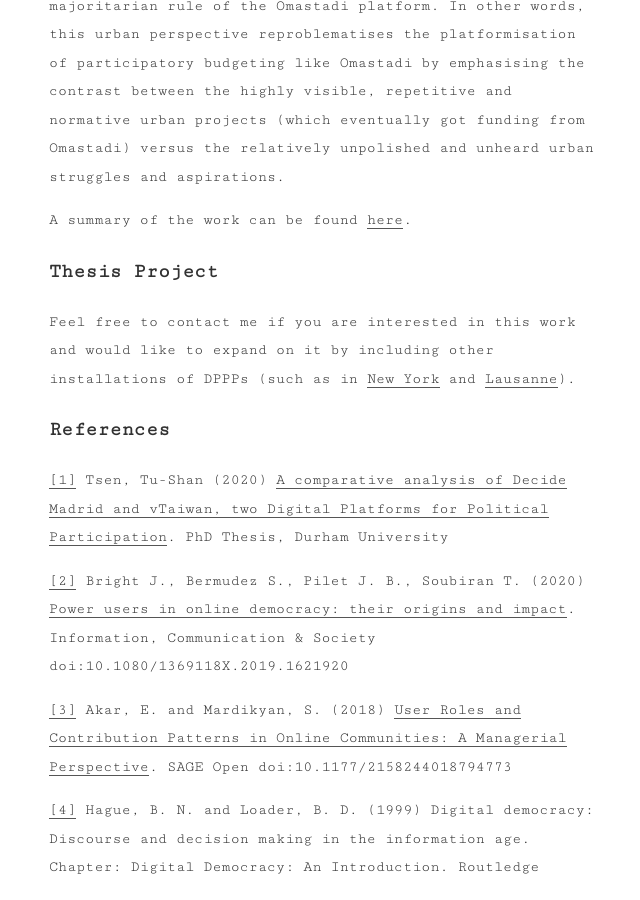
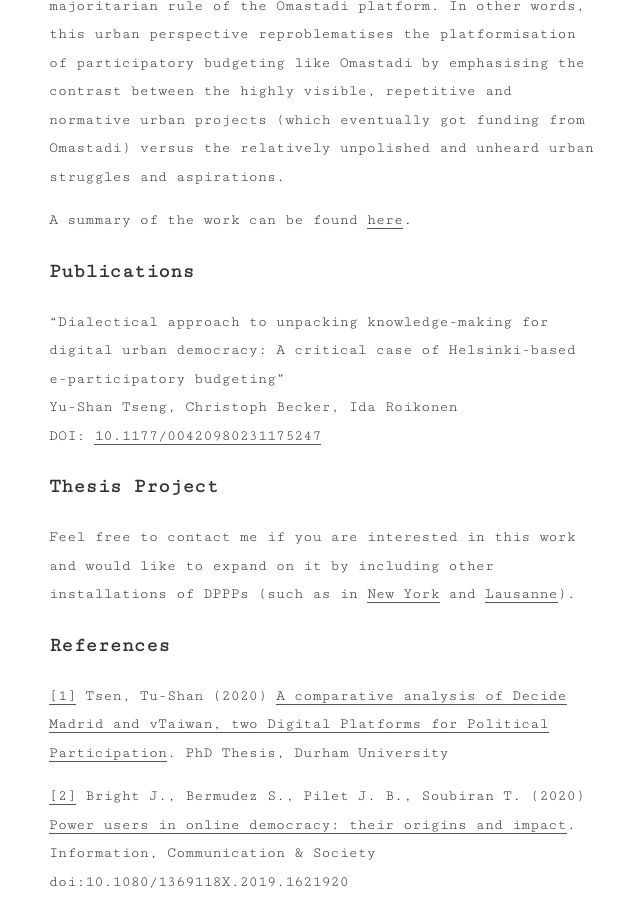
Before and after one commit to Christovis/Christovis.github.io, a Jekyll site: the page built from _research/2020-11-01-dppp.md, in a window 1280 px wide and 900 px high, scrolled down 1524 px. Shown: the whole window, without its empty margins (316-956 px from the left). Built offline with Jekyll 4.4.1, drawn with Linux system fonts in a browser that asks for light colours.

Commit message:
Update 2020-11-01-dppp.md
add publication

```diff
--- a/_research/2020-11-01-dppp.md
+++ b/_research/2020-11-01-dppp.md
@@ -18,6 +18,11 @@ The project focuses on developing and prioritising an urban perspective and inqu
 
 A summary of the work can be found <a href="https://github.com/Christovis/decentring-platform-epistemic-enclosure-for-digital-urban-democracy/blob/main/images/Decentring platform epistemic enclosure for digital urban democracy.pdf">here</a>.
 
+
+### Publications
+"Dialectical approach to unpacking knowledge-making for digital urban democracy: A critical case of Helsinki-based e-participatory budgeting"<br/>
+Yu-Shan Tseng, Christoph Becker, Ida Roikonen<br/>
+DOI: [10.1177/00420980231175247](https://journals.sagepub.com/doi/10.1177/00420980231175247)
 
 ### Thesis Project
 Feel free to contact me if you are interested in this work and would like to expand on it by including other installations of DPPPs (such as in [New York](https://www.participate.nyc.gov/) and [Lausanne](https://participer.lausanne.ch/)).
```
